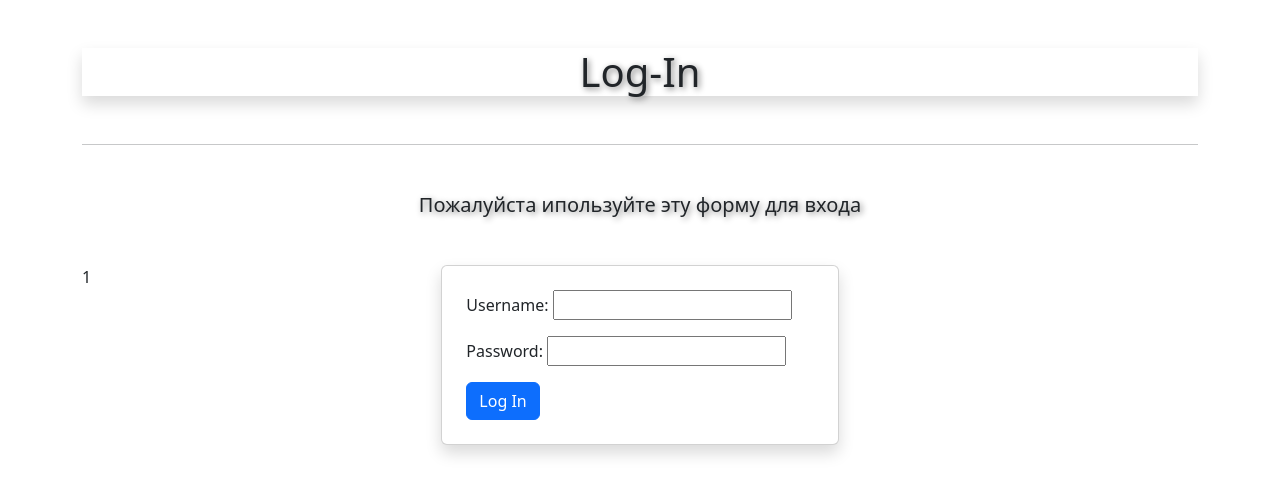
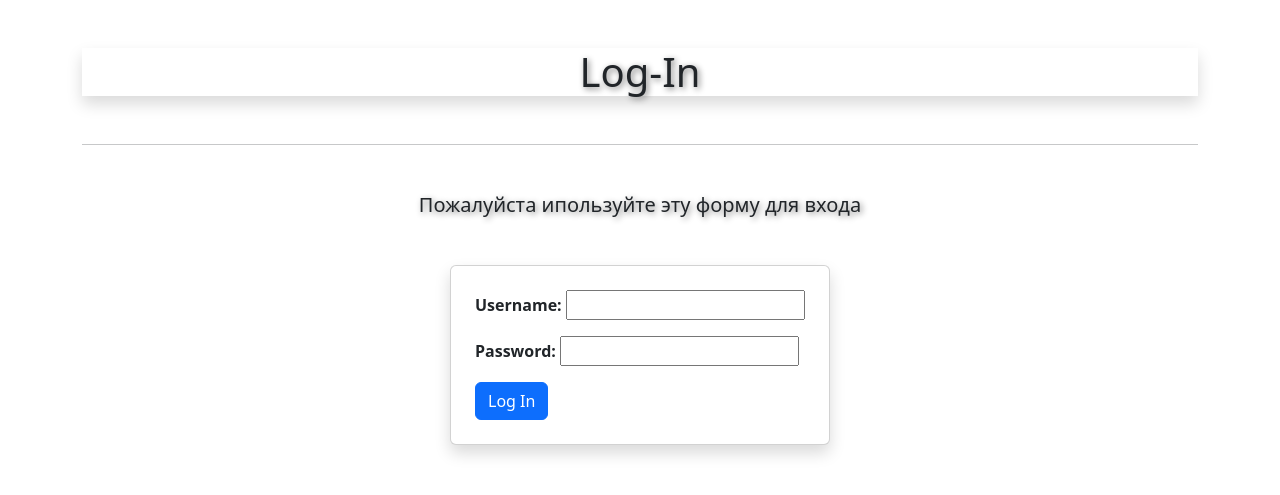
Before and after one commit to Satrey/social, a Django app: page /account/login/ in a window 1280 px wide. Shown: the part 60-555 px from the top of the page. Run offline with Django 4.2, Linux system fonts and the light colour scheme.

Commit message:
Доработан login.html стр. 157 Стили формы

```diff
--- a/bookmarks/account/forms.py
+++ b/bookmarks/account/forms.py
@@ -4,3 +4,5 @@ from django import forms
 class LoginForm(forms.Form):
     username = forms.CharField(max_length=100)
     password = forms.CharField(widget=forms.PasswordInput, max_length=30)
+    required_css_class = "field"
+    error_css_class = "error"
--- a/bookmarks/static/css/styles.css
+++ b/bookmarks/static/css/styles.css
@@ -13,3 +13,5 @@
 .txt-shadow {
     text-shadow: 2px 2px 6px gray;
 }
+
+.field{font-weight:bold;}
--- a/bookmarks/templates/account/login.html
+++ b/bookmarks/templates/account/login.html
@@ -10,8 +10,8 @@
         <h5 class="text-center mt-5 txt-shadow ">Пожалуйста ипользуйте эту форму для входа</h5>
     <div class="container mt-5">
         <div class="row d-flex">
-            <div class="col">1</div>
-            <div class="col card shadow p-4">
+            <div class="col"></div>
+            <div class="col-md-4 card shadow p-4">
                 <form method="post">
                 {{ form.as_p }}
                 {% csrf_token %}
```
Also changed, not shown: bookmarks/db.sqlite3.
